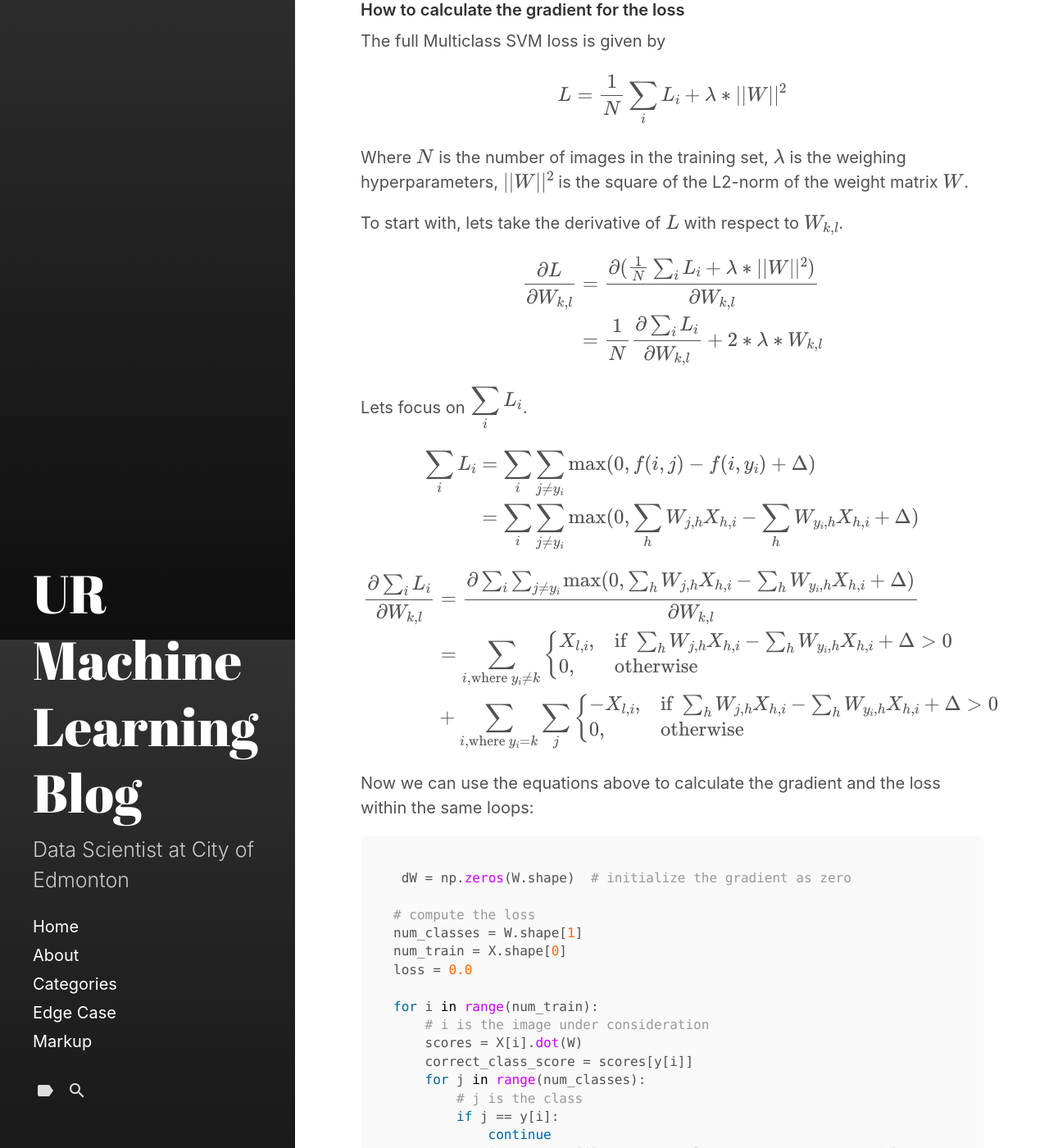
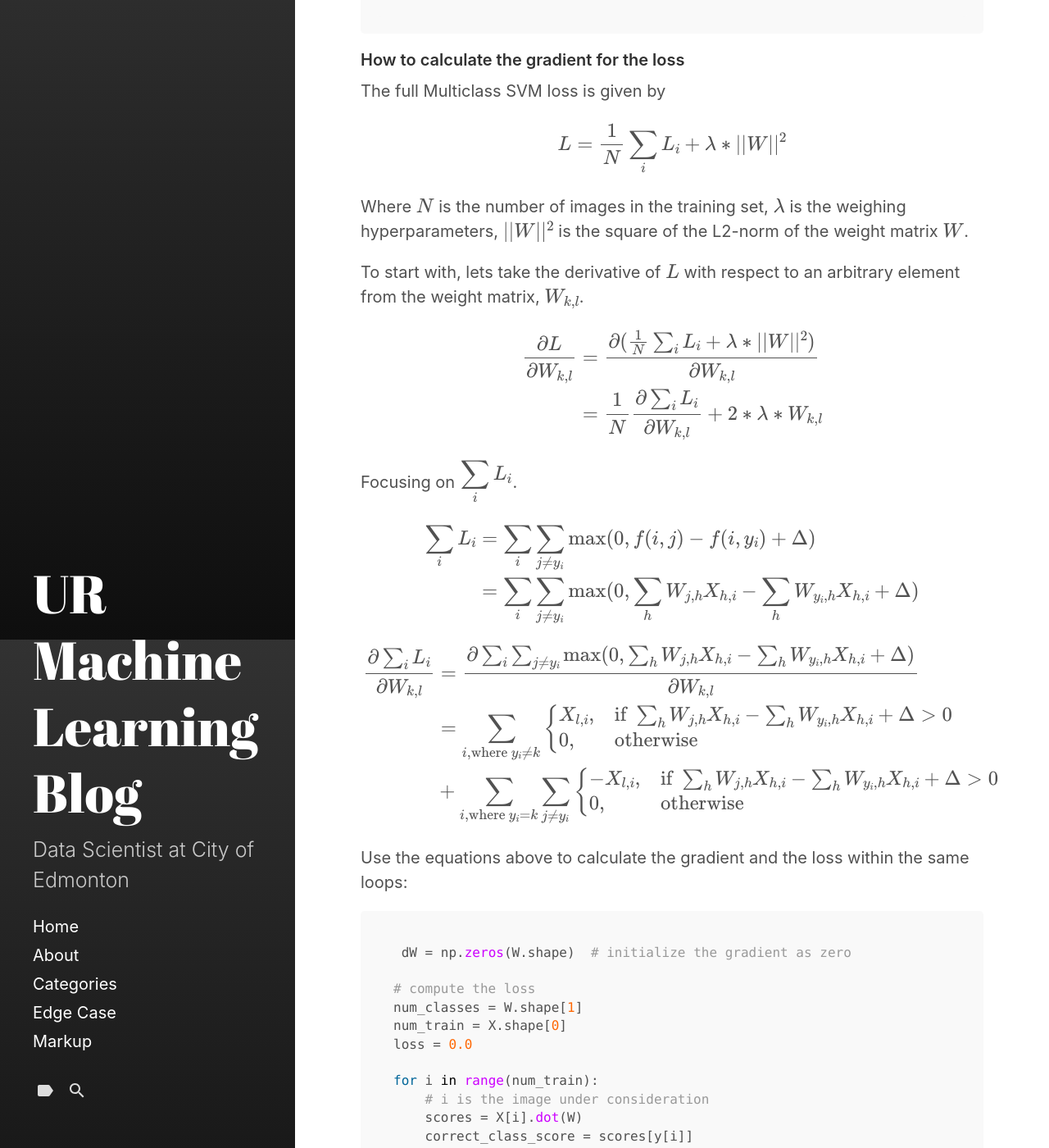
Before and after one commit to usmanr149/urmlblog, a Jekyll site: the page built from _posts/2020-3-4-svm.md, in a window 1280 px wide and 1400 px high, scrolled down 1920 px. Shown: the whole window at 82% size. Built offline with Jekyll 4.4.1, drawn with Linux system fonts in a browser that asks for light colours; formulas are drawn with MathJax 3; some of the changed text lies outside the part shown.

Commit message:
fix svm grammar and equations.

````diff
--- a/_posts/2020-3-4-svm.md
+++ b/_posts/2020-3-4-svm.md
@@ -57,13 +57,15 @@
 score for image $$i$$ belonging to class 1, and so on.
 
 Lets take a closer at an element of the weight matrix, $$W_{k,l}$$. Here $$k$$
-is the class and the $$l$$ is the weight that the pixel $$l$$ contributes to the image
-class $$k$$.
+is the class and the $$l$$ is the pixel. $$W_{k,l}$$ is the
+weight that the pixel $$l$$ contributes to an image score for
+class $$k$$. A high $$W_{k,l}$$ means that the pixel $$l$$ of images in our training set is
+highly correlated to it belonging to class $$k$$.
 
 ### Multiclass SVM Loss Function
 
-The SVM loss function is setup so that the score for $$f(i,y_i)$$ has the highest
-score, where $$y_i$$ is the true class for image $$i$$. More precisely, the
+The SVM loss function is setup so that the score for $$f(i,y_i)$$ is highest
+when $$y_i$$ is the true class for image $$i$$. More precisely, the
 multiclass SVM loss for for $$i$$-th example is
 
 $$
@@ -109,7 +111,8 @@
 $$ is the weighing hyperparameters, $$||W||^2$$ is the square of the L2-norm of
 the weight matrix $$W$$.
 
-To start with, lets take the derivative of $$L$$ with respect to $$W_{k,l}$$.
+To start with, lets take the derivative of $$L$$ with respect to an arbitrary element from the
+ weight matrix, $$W_{k,l}$$.
 
 $$
 \begin{align}
@@ -119,7 +122,7 @@
 \end{align}
 $$
 
-Lets focus on $$
+Focusing on $$
 \begin{align*}\sum_i L_i
 \end{align*}
 $$.
@@ -141,14 +144,14 @@
     X_{l,i}, & \text{if } \sum_h W_{j,h}X_{h,i} - \sum_h W_{y_i,h}X_{h,i} + \Delta > 0\\
     0,              & \text{otherwise}
     \end{cases} \\
-&+ \sum_{i, \text{where } y_i = k} \sum_j \begin{cases}
+&+ \sum_{i, \text{where } y_i = k} \sum_{j \neq y_i} \begin{cases}
     -X_{l,i}, & \text{if } \sum_h W_{j,h}X_{h,i} - \sum_h W_{y_i,h}X_{h,i} + \Delta > 0\\
     0,              & \text{otherwise}
     \end{cases}
 \end{align}
 $$
 
-Now we can use the equations above to calculate the gradient and the loss within the
+Use the equations above to calculate the gradient and the loss within the
 same loops:
 
 ```python
@@ -174,7 +177,7 @@
             dW[:, y[i]] = dW[:, y[i]] - X[i, :]
 ```
 
-Now to take the regularization parameter into account:
+Taking regularization parameters into account:
 
 ```python
 # Right now the loss is a sum over all training examples, but we want it
````
Also changed, not shown: other parts of _posts/2020-3-4-svm.md (+2 -2 lines).
